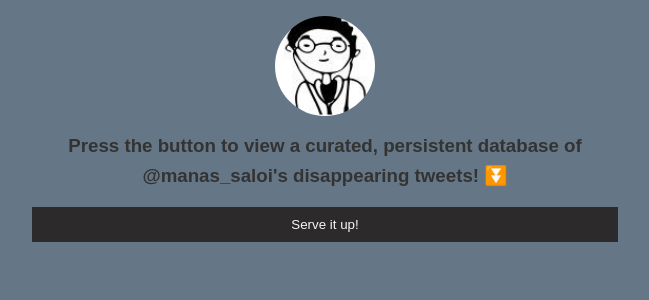
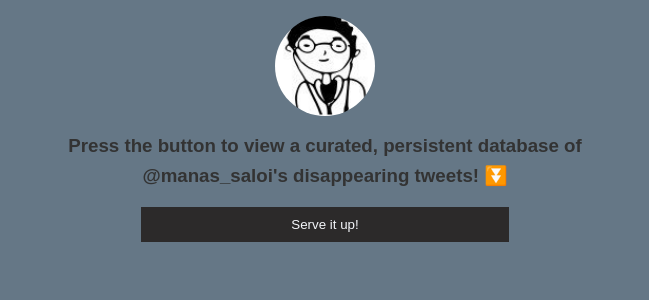
Before and after one commit to aditya-duggal/tweetgoblin, a Flask app: page / in a window 1280 px wide. Shown: the top 300 px of the page, without its empty margins (315-964 px from the left). Run offline with Flask 2, Linux system fonts and the light colour scheme.

Commit message:
Fourth commit

```diff
--- a/static/style.css
+++ b/static/style.css
@@ -83,10 +83,10 @@ textarea {
 
 .btn {
 	display: block;
-	width: 100%;
+	margin:auto;
 	background: rgb(44, 42, 42);
 	color: rgb(244, 246, 250);
-	padding: 10px 200px;
+	padding: 10px 150px;
 	border: none;
 	cursor: pointer;
 	outline: none;
```
